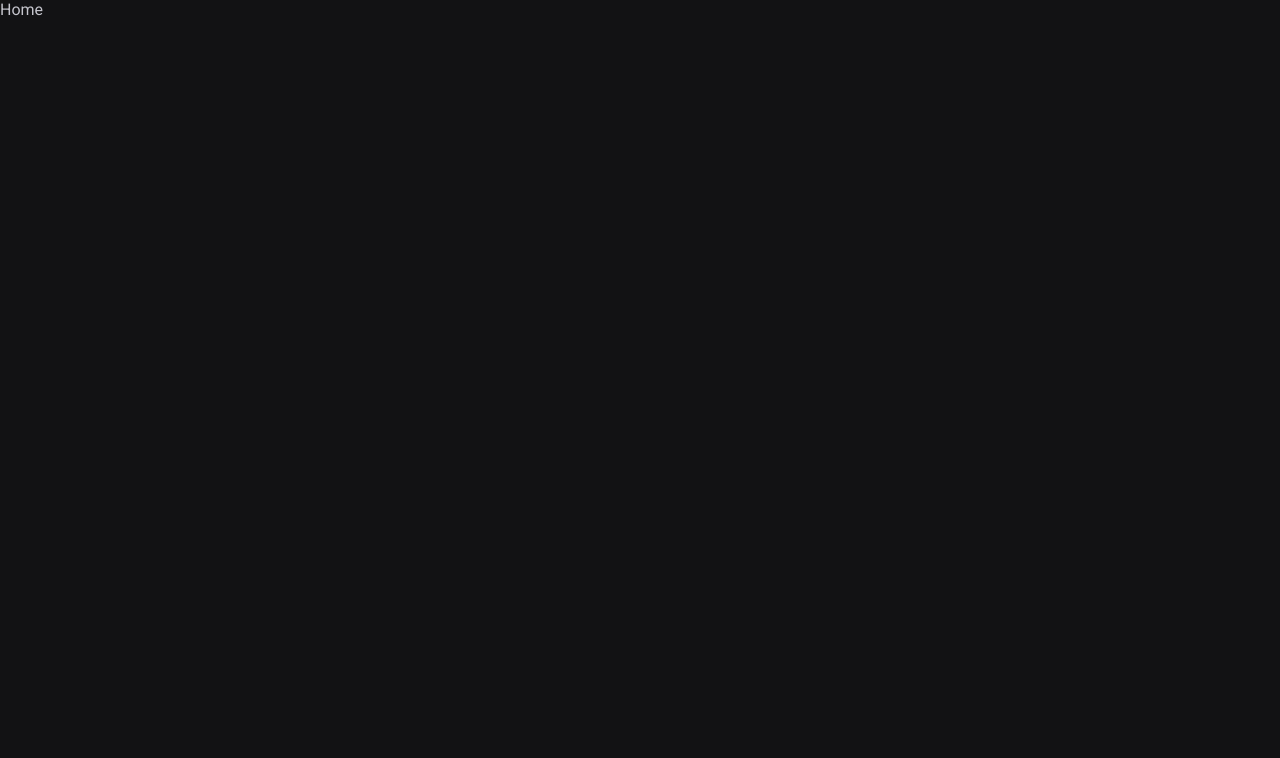
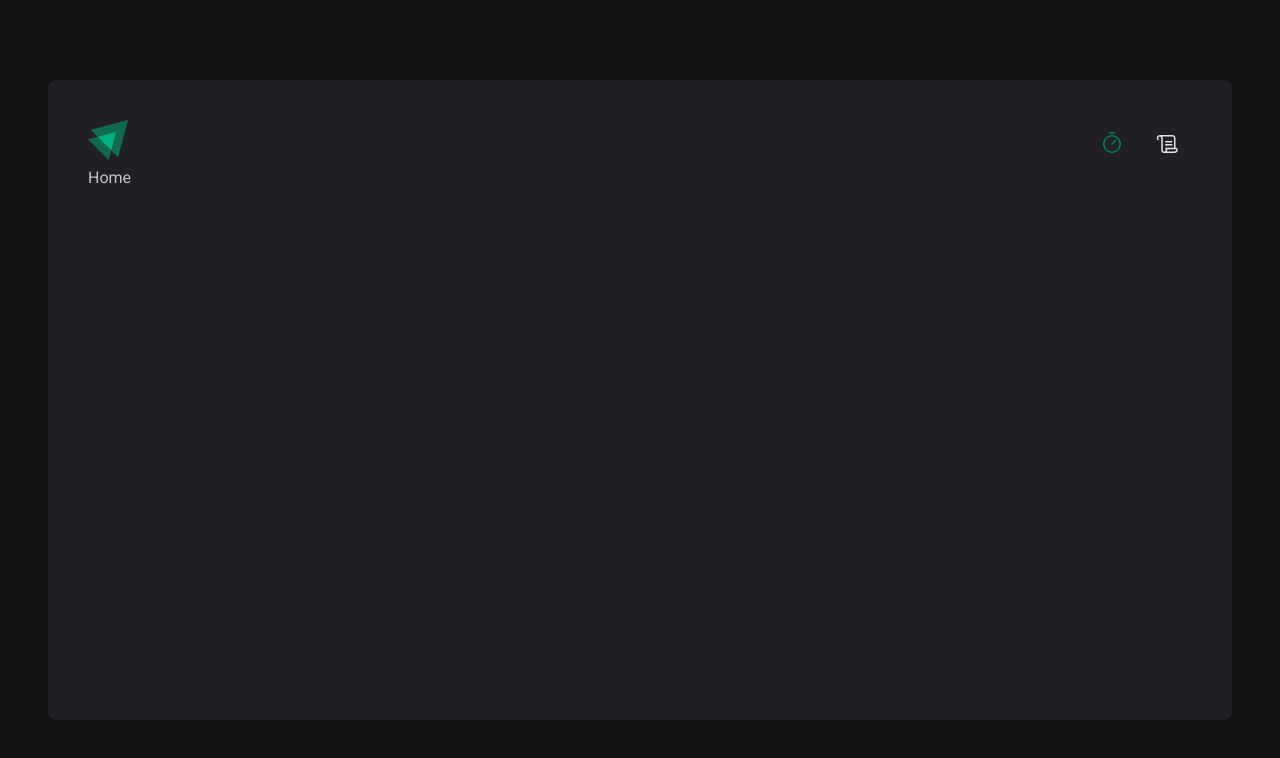
Before and after one commit to DanielEgiidio/pomodoro, a React (Vite) app: page / in a window 1280 px wide. Shown: the top 758 px of the page. Built offline with nearby package versions, Linux system fonts and the light colour scheme.

Commit message:
Criação do header da aplicação

```diff
--- a/package.json
+++ b/package.json
@@ -9,6 +9,7 @@
     "preview": "vite preview"
   },
   "dependencies": {
+    "phosphor-react": "^1.4.1",
     "react": "^18.2.0",
     "react-dom": "^18.2.0",
     "react-router-dom": "^6.4.3"
--- a/src/Router.tsx
+++ b/src/Router.tsx
@@ -2,12 +2,15 @@
 import { Routes, Route } from "react-router-dom";
 import { Home } from "./pages/Home";
 import { History } from "./pages/History";
+import { DefaultLayout } from "./layout/DefaultLayout";
 
 export const Router = () => {
   return (
     <Routes>
-      <Route path="/" element={<Home />} />
-      <Route path="/history" element={<History />} />
+      <Route path="/" element={<DefaultLayout />}>
+        <Route path="/" element={<Home />} />
+        <Route path="/history" element={<History />} />
+      </Route>
     </Routes>
   );
 };
--- /dev/null
+++ b/src/components/Header/index.tsx
@@ -0,0 +1,21 @@
+import React from "react";
+import { HeaderContainer } from "./styles";
+import Logo from "../../assets/logo-pomodoro.svg";
+import { Scroll, Timer } from "phosphor-react";
+import { NavLink } from "react-router-dom";
+
+export const Header = () => {
+  return (
+    <HeaderContainer>
+      <img src={Logo} alt="" />
+      <nav>
+        <NavLink to="/" title="Timer">
+          <Timer size={24} />
+        </NavLink>
+        <NavLink to="/history" title="Histórico">
+          <Scroll size={24} />
+        </NavLink>
+      </nav>
+    </HeaderContainer>
+  );
+};
--- /dev/null
+++ b/src/components/Header/styles.ts
@@ -0,0 +1,37 @@
+import styled from "styled-components";
+
+export const HeaderContainer = styled.header`
+  display:flex
+  align-items: center;
+  justify-content: space-between;
+
+
+  nav {
+    display: flex;
+    gap: 0.5rem;
+
+    a {
+      width: 3rem;
+      height: 3rem;
+
+      display: flex;
+      justify-content: center;
+      align-items: center;
+
+      color: ${(props) => props.theme["gray-100"]};
+
+      border-top: 3px solid transparent;
+      border-bottom: 3px solid transparent;
+
+      &:hover {
+        border-bottom: 3px solid ${(props) => props.theme["green-500"]};
+      }
+
+      &.active {
+        color: ${(props) => props.theme["green-500"]};
+      }
+
+    }
+  }
+
+`;
--- /dev/null
+++ b/src/layout/DefaultLayout/index.tsx
@@ -0,0 +1,13 @@
+import { Outlet } from "react-router-dom";
+import { Header } from "../../components/Header";
+
+import { LayoutContainer } from "./styles";
+
+export function DefaultLayout() {
+  return (
+    <LayoutContainer>
+      <Header />
+      <Outlet />
+    </LayoutContainer>
+  );
+}
--- /dev/null
+++ b/src/layout/DefaultLayout/styles.ts
@@ -0,0 +1,14 @@
+import styled from "styled-components";
+
+export const LayoutContainer = styled.div`
+  max-width: 74rem;
+  height: calc(100vh - 10rem);
+  margin: 5rem auto;
+  padding: 2.5rem;
+
+  background: ${(props) => props.theme["gray-800"]};
+  border-radius: 8px;
+
+  display: flex;
+  flex-direction: column;
+`;
```
Also changed, not shown: src/assets/logo-pomodoro.svg (added), 1 other file (tests, documents, lock files or other folders).
